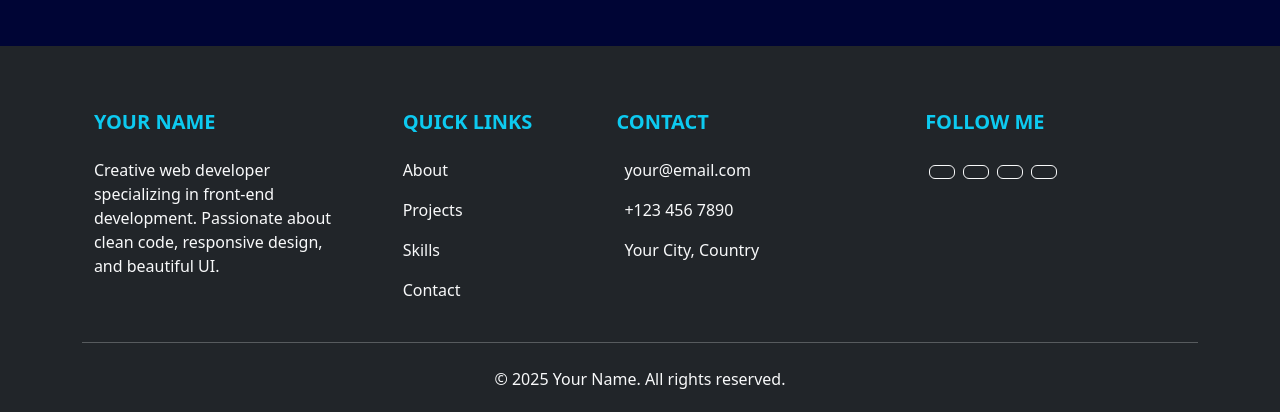
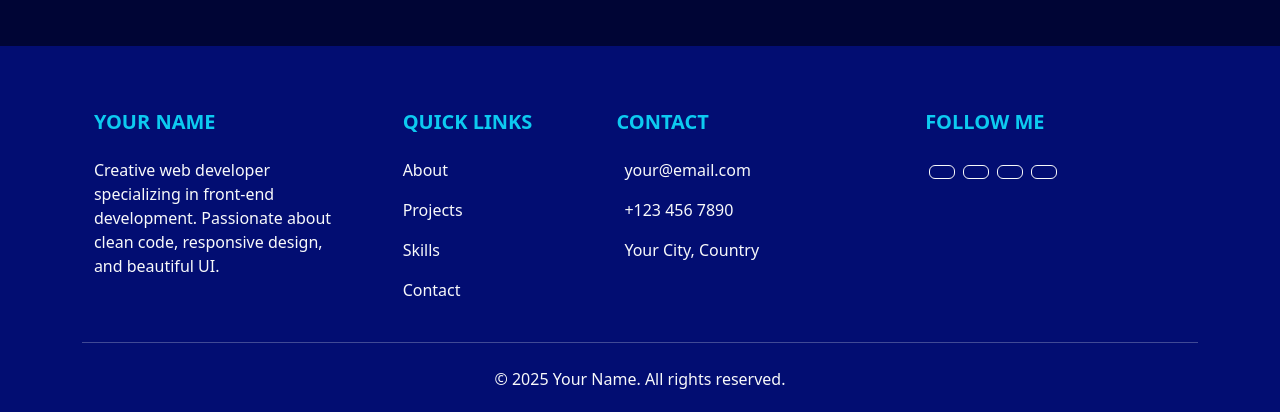
Before and after one commit to 5hailesh-p/Folio, a React (Vite) app: page / in a window 1280 px wide. Shown: the part 2662-3074 px from the top of the page. Built offline with nearby package versions, Linux system fonts and the light colour scheme.

Commit message:
this is add to git ignore file

```diff
--- a/src/components/Footer.jsx
+++ b/src/components/Footer.jsx
@@ -1,7 +1,7 @@
 function Footer() {
     return (
         <>
-            <footer className="bg-dark text-light pt-5 pb-4" bg="bg3">
+            <footer className="  text-light pt-5 pb-4" bg="bg3">
                 <div className="container text-center text-md-start">
                     <div className="row text-center text-md-start">
 
```
